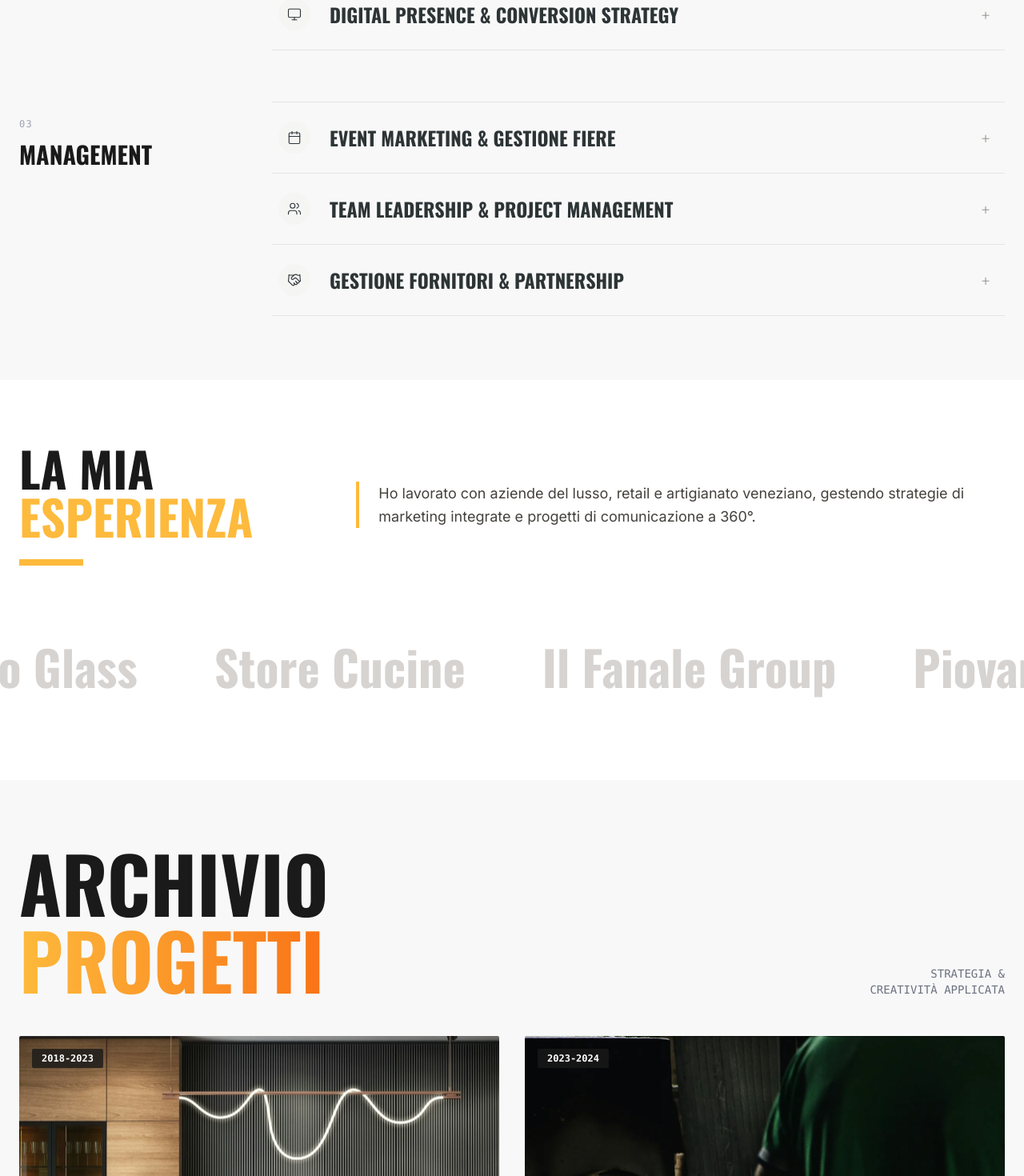
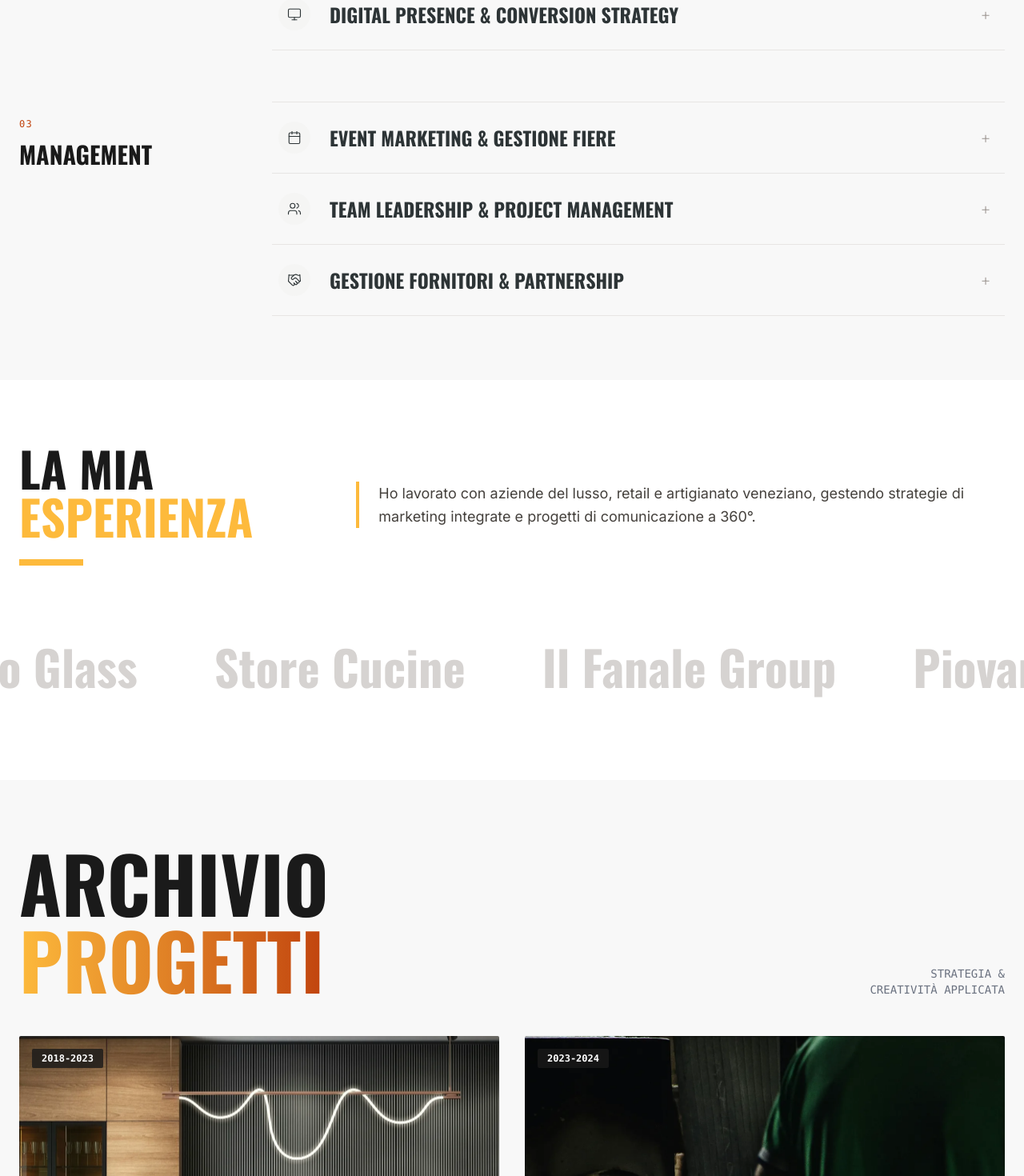
Before and after one commit to otre25/albertopasinati-com, a React (Vite) app: page / in a window 1280 px wide. Shown: the part 3278-4748 px from the top of the page at 80% size. Built offline with nearby package versions, Linux system fonts and the light colour scheme.

Commit message:
feat: add terracotta as second accent color
Formalizes the yellow-to-orange gradient already used ad-hoc on the
"Progetti" heading into a proper brand-terracotta token, and reuses it
on secondary numbering (service group tags, project index) to
differentiate from primary yellow CTAs/emphasis.

```diff
--- a/components/Projects.tsx
+++ b/components/Projects.tsx
@@ -108,7 +108,7 @@ const Projects: React.FC = () => {
                 aria-label="Archivio Progetti: casi studio di Marketing Management B2C, B2B e Brand Identity — Store Cucine, Wave Murano Glass, Il Fanale Group, Atelier Alessandra"
                 className="text-6xl md:text-8xl font-display font-black uppercase leading-[0.9] text-deep-black"
               >
-                Archivio <br /> <span className="text-transparent bg-clip-text bg-gradient-to-r from-brand-yellow to-orange-500">Progetti</span>
+                Archivio <br /> <span className="text-transparent bg-clip-text bg-gradient-to-r from-brand-yellow to-brand-terracotta">Progetti</span>
               </h2>
             </div>
             <div className="text-right mt-6 md:mt-0 font-mono text-sm text-gray-500">
@@ -165,7 +165,7 @@ const Projects: React.FC = () => {
                       <h3 className="text-3xl font-display font-bold uppercase mb-1">{project.title}</h3>
                       <p className="font-mono text-xs text-gray-500 uppercase tracking-wider">{project.category}</p>
                     </div>
-                    <span className="font-display font-bold text-gray-300 text-2xl group-hover:text-brand-dark transition-colors shrink-0 ml-4">
+                    <span className="font-display font-bold text-gray-300 text-2xl group-hover:text-brand-terracotta transition-colors shrink-0 ml-4">
                       {project.number}
                     </span>
                   </div>
--- a/components/Services.tsx
+++ b/components/Services.tsx
@@ -173,7 +173,7 @@ const Services: React.FC = () => {
 
               {/* Group label — sticky sidebar */}
               <div className="lg:col-span-3 flex lg:flex-col lg:pt-5 items-center lg:items-start gap-3">
-                <span className="font-mono text-xs text-gray-400 uppercase tracking-widest">{group.tag}</span>
+                <span className="font-mono text-xs text-brand-terracotta uppercase tracking-widest">{group.tag}</span>
                 <h3 className="font-display font-black text-2xl md:text-3xl uppercase text-deep-black">{group.area}</h3>
               </div>
 
--- a/tailwind.config.js
+++ b/tailwind.config.js
@@ -13,6 +13,7 @@ export default {
         'off-white': '#f8f8f8',
         'deep-black': '#1a1a1a',
         'brand-yellow': '#FDBA3C',
+        'brand-terracotta': '#C1440E',
         'brand-dark': '#2D3436',
         'brand-light': '#636e72',
       },
```
